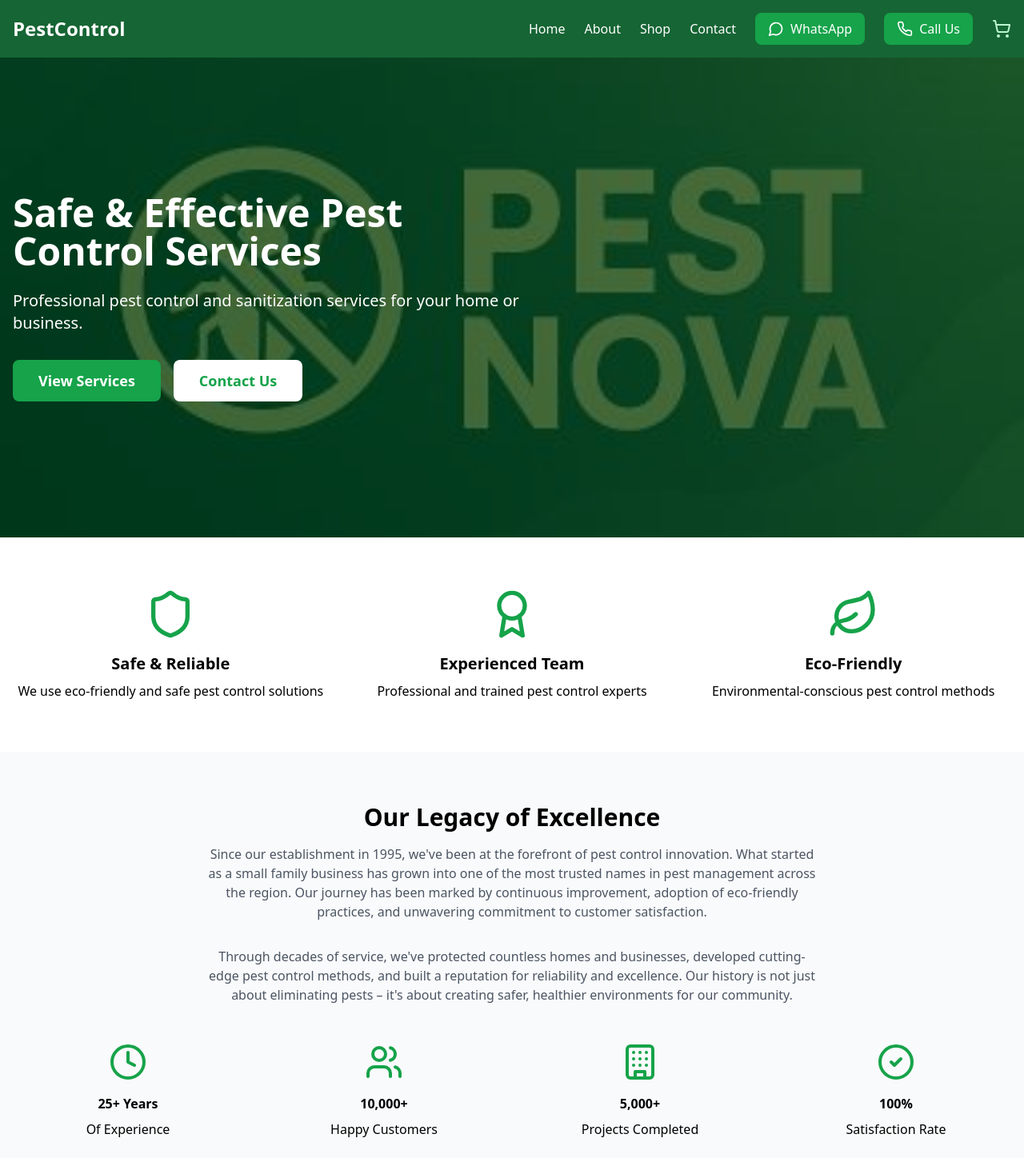
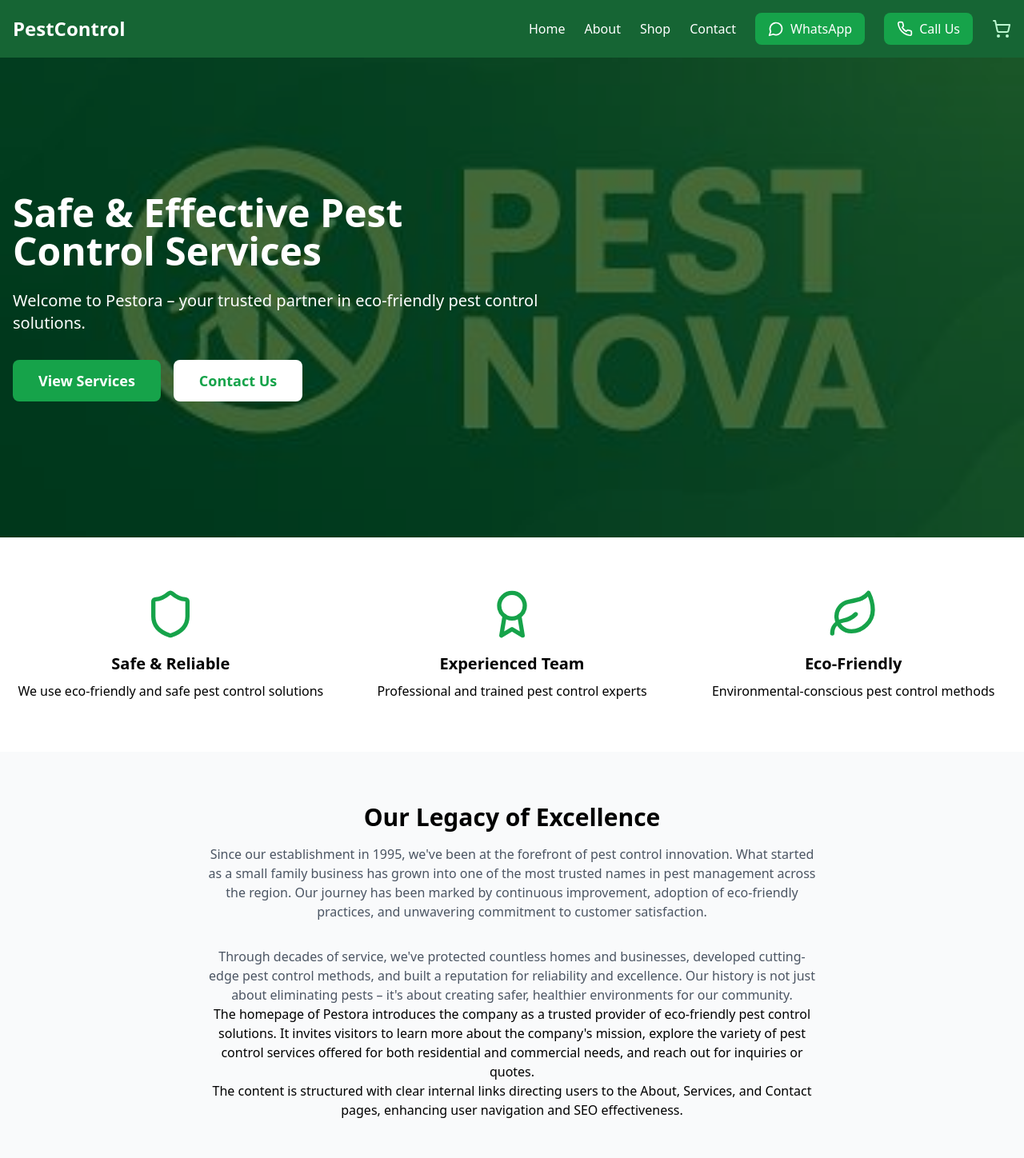
Before and after one commit to EDUCAMP-ACADUMY/pesticide, a React (Vite) app: page / in a window 1280 px wide. Shown: the top 1448 px of the page at 80% size. Built offline with nearby package versions, Linux system fonts and the light colour scheme.

Commit message:
Update Home.tsx

```diff
--- a/src/components/Home.tsx
+++ b/src/components/Home.tsx
@@ -16,7 +16,7 @@ function Home() {
         <div className="relative container mx-auto px-4 h-full flex items-center">
           <div className="text-white max-w-2xl">
             <h1 className="text-5xl font-bold mb-6">Safe & Effective Pest Control Services</h1>
-            <p className="text-xl mb-8">Professional pest control and sanitization services for your home or business.</p>
+            <p className="text-xl mb-8">Welcome to Pestora – your trusted partner in eco-friendly pest control solutions.</p>
             <div className="flex gap-4">
               <Link
                 to="/shop"
@@ -69,6 +69,17 @@ function Home() {
             <p className="text-gray-600">
               Through decades of service, we've protected countless homes and businesses, developed cutting-edge pest control methods, and built a reputation for reliability and excellence. Our history is not just about eliminating pests – it's about creating safer, healthier environments for our community.
             </p>
+           <p>The homepage of Pestora introduces the company as a trusted provider of eco-friendly pest control solutions.
+        It invites visitors to learn more about the company's mission, explore the variety of
+        <Link to="/Shop"> pest control services</Link> offered for both residential and commercial needs, and
+        <Link to="/Contact"> reach out</Link> for inquiries or quotes.
+           </p>
+      <p>
+        The content is structured with clear internal links directing users to the
+        <Link to="/About"> About</Link>,
+        <Link to="/Shop"> Services</Link>, and
+        <Link to="/Contact"> Contact</Link> pages, enhancing user navigation and SEO effectiveness.
+      </p>
           </div>
           <div className="grid grid-cols-1 md:grid-cols-4 gap-8">
             <div className="text-center">
```
